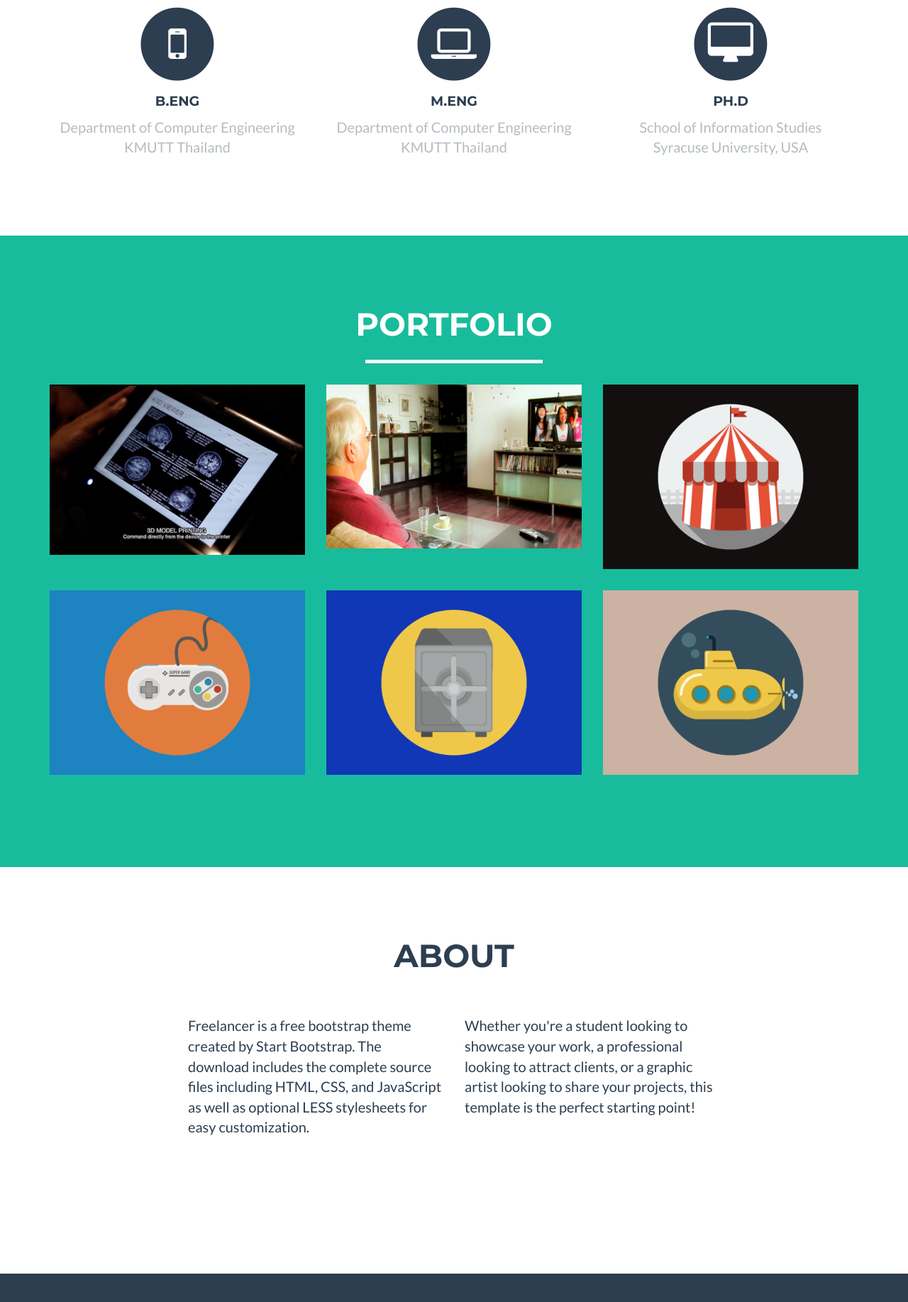
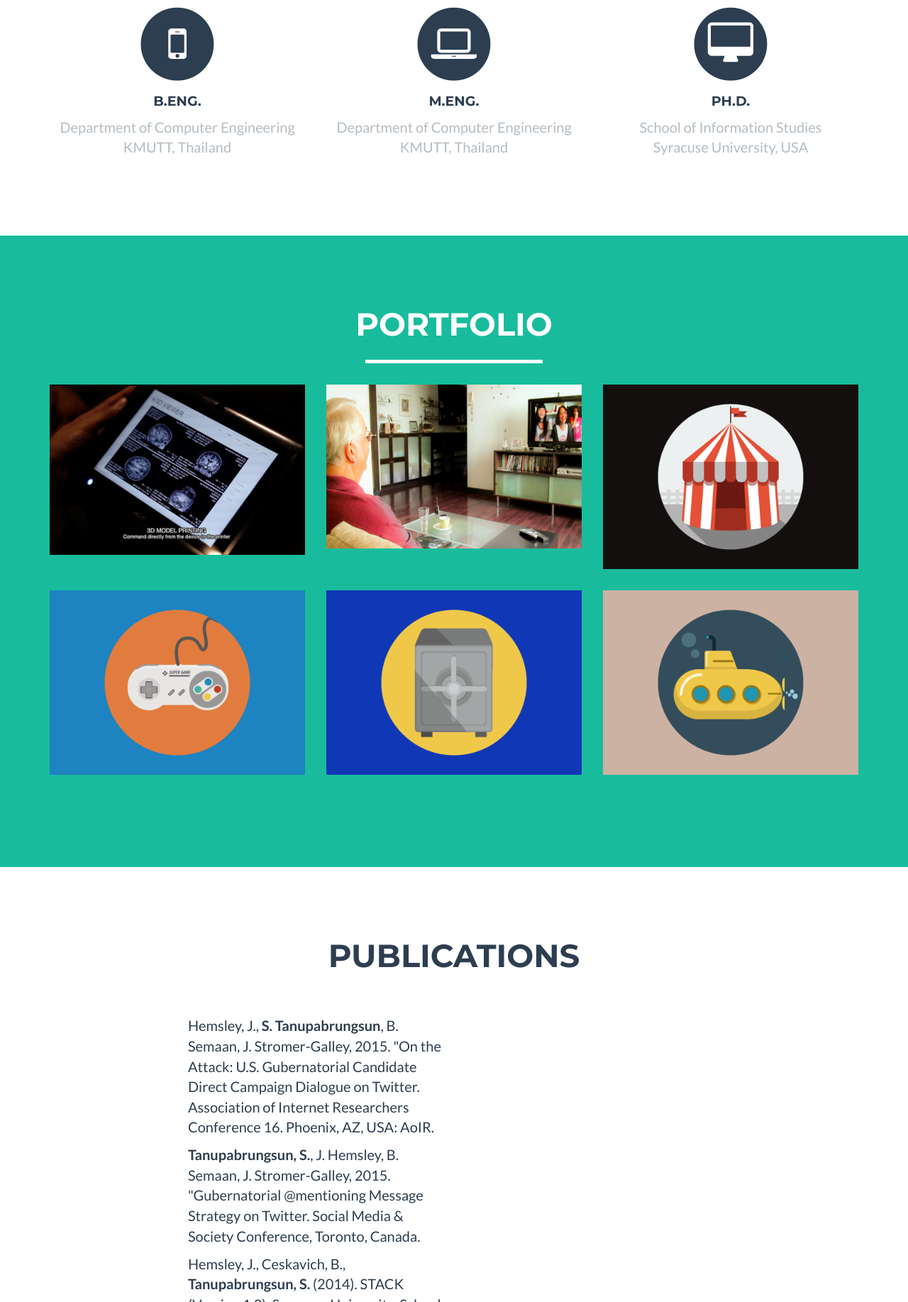
Before and after one commit to stanupab/stanupab.github.io, a plain HTML site: page index.html in a window 1280 px wide. Shown: the part 965-2800 px from the top of the page at 71% size. Drawn offline with nearby package versions, Linux system fonts and the light colour scheme.

Commit message:
latest update
dd

```diff
--- a/index.html
+++ b/index.html
@@ -60,6 +60,9 @@
                         <a href="#portfolio">Portfolio</a>
                     </li>
                     <li class="page-scroll">
+                        <a href="#publication">Publications</a>
+                    </li>
+                    <li class="page-scroll">
                         <a href="#about">About</a>
                     </li>
                 </ul>
@@ -100,23 +103,23 @@
                       <i class="fa fa-circle fa-stack-2x text-primary"></i>
                       <i class="fa fa-mobile fa-stack-1x fa-inverse"></i>
                   </span>
-                  <h4 class="service-heading">B.Eng</h4>
-                  <p class="text-muted">Department of Computer Engineering </br> KMUTT Thailand</p>
+                  <h4 class="service-heading">B.Eng.</h4>
+                  <p class="text-muted">Department of Computer Engineering </br> KMUTT, Thailand</p>
               </div>
               <div class="col-md-4">
                   <span class="fa-stack fa-4x">
                       <i class="fa fa-circle fa-stack-2x text-primary"></i>
                       <i class="fa fa-laptop fa-stack-1x fa-inverse"></i>
                   </span>
-                  <h4 class="service-heading">M.Eng</h4>
-                  <p class="text-muted">Department of Computer Engineering </br> KMUTT Thailand</p>
+                  <h4 class="service-heading">M.Eng.</h4>
+                  <p class="text-muted">Department of Computer Engineering </br> KMUTT, Thailand</p>
               </div>
               <div class="col-md-4">
                   <span class="fa-stack fa-4x">
                       <i class="fa fa-circle fa-stack-2x text-primary"></i>
                       <i class="fa fa-desktop fa-stack-1x fa-inverse"></i>
                   </span>
-                  <h4 class="service-heading">Ph.D</h4>
+                  <h4 class="service-heading">Ph.D.</h4>
                   <p class="text-muted">School of Information Studies </br>Syracuse University, USA</p>
               </div>
           </div>
@@ -199,6 +202,28 @@
     </section>
 
     <!-- About Section -->
+    <section id="publication">
+        <div class="container">
+            <div class="row">
+                <div class="col-lg-12 text-center">
+                    <h2>Publications</h2>
+                    <hr class="star-light">
+                </div>
+            </div>
+            <div class="row">
+                <div class="col-lg-4 col-lg-offset-2">
+                	<p>Hemsley, J., <b>S. Tanupabrungsun</b>, B. Semaan, J. Stromer-Galley, 2015. "On the Attack: U.S. Gubernatorial Candidate Direct Campaign Dialogue on Twitter. Association of Internet Researchers Conference 16. Phoenix, AZ, USA: AoIR.</p>
+                	<p><b>Tanupabrungsun, S.</b>, J. Hemsley, B. Semaan, J. Stromer-Galley, 2015. "Gubernatorial @mentioning Message Strategy on Twitter. Social Media & Society Conference, Toronto, Canada.</p>
+                	<p>Hemsley, J., Ceskavich, B., <b>Tanupabrungsun, S.</b> (2014). STACK (Version 1.0). Syracuse University, School of Information Studies. Retrieved from https://github.com/bitslabsyr/stack DOI: 10.5281/zenodo.12388</p>
+                    <p><b>Tanupabrungsun, S.</b> and Achalakul T., Feature Reduction for Anomaly Detection in Manufacturing with MapReduce GA/kNN, the 19th IEEE International Conference on Parallel and Distributed Systems (ICPADS’s Workshop on SC-BDA), Soul, Korea (Best Student Paper Award).</p>
+                    <p>Pattananagkur T., <b>Tanupabrungsun, S</b>, Areekijseree K., Pumma S., and Achalakul T., The Design of SkyPACS: a High Performance, Mobile Medical Imaging Solution, Symposium on GPU Computing and Applications, 9 October 2013, Singapore.</p>
+                    <p>Tivatansakul S., <b>Tanupaprungsun S.</b>, Areekijseree K., Achalakul T. and Ohkura M., Intelligent Space Design for the elderly. The 6th International Symposium, South East Asian Technical University Consortium (SEATUC2012), 6-7 March 2012.</p>
+                </div>
+            </div>
+        </div>
+    </section>
+
+	<!-- About Section -->
     <section id="about">
         <div class="container">
             <div class="row">
@@ -209,10 +234,10 @@
             </div>
             <div class="row">
                 <div class="col-lg-4 col-lg-offset-2">
-                    <p>Freelancer is a free bootstrap theme created by Start Bootstrap. The download includes the complete source files including HTML, CSS, and JavaScript as well as optional LESS stylesheets for easy customization.</p>
+                    <p>Sikana is a doctoral student in the School of Information Studies at Syracuse University. She received her M.Eng. and B.Eng. in Computer Engineering from King Mongkut’s University of Technology Thonburi (KMUTT), Thailand in 2013 and 2011. Her research interests center around the integration of computational methods and social science. Her current research applies Natural Language Processing (NLP) techniques to study social media users with particular interest in political figures.</p>
                 </div>
                 <div class="col-lg-4">
-                    <p>Whether you're a student looking to showcase your work, a professional looking to attract clients, or a graphic artist looking to share your projects, this template is the perfect starting point!</p>
+                    <p>Prior to pursuing her Ph.D., she actively participated in software competitions calling for innovative software solutions to solve global social problems e.g. Microsoft Imagine Cup, National Software Competition and etc.</p>
                 </div>
                 <div class="col-lg-8 col-lg-offset-2 text-center">
                     <a href="#" class="btn btn-lg btn-outline">
@@ -222,8 +247,6 @@
             </div>
         </div>
     </section>
-
-
     <!-- Footer -->
     <footer class="text-center">
         <div class="footer-above">
```
